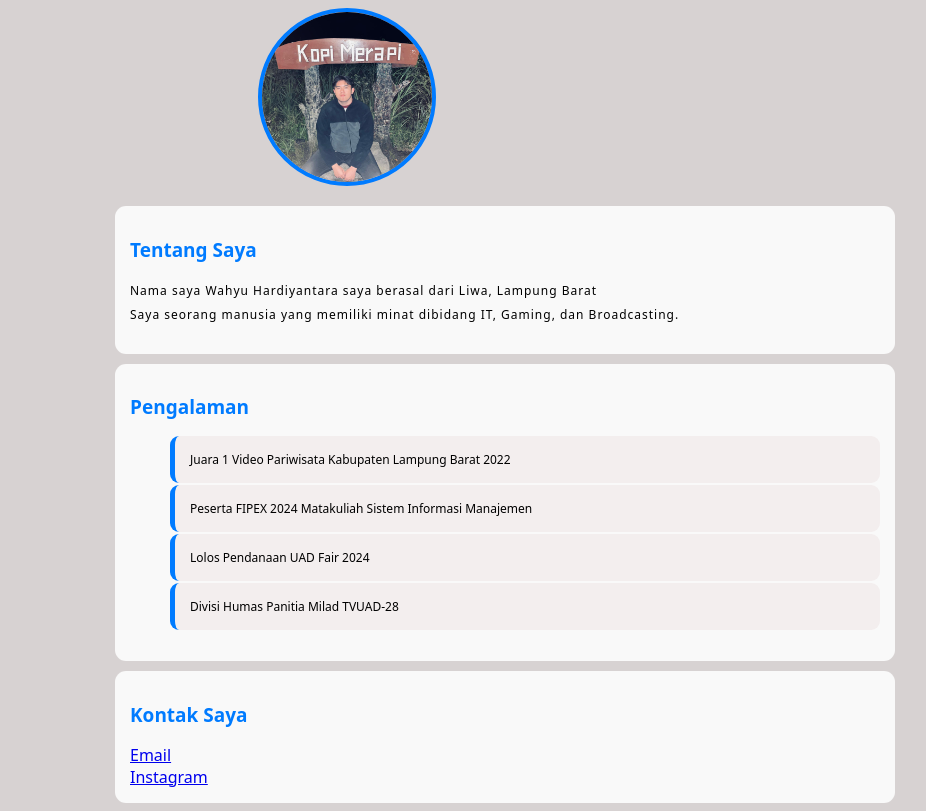
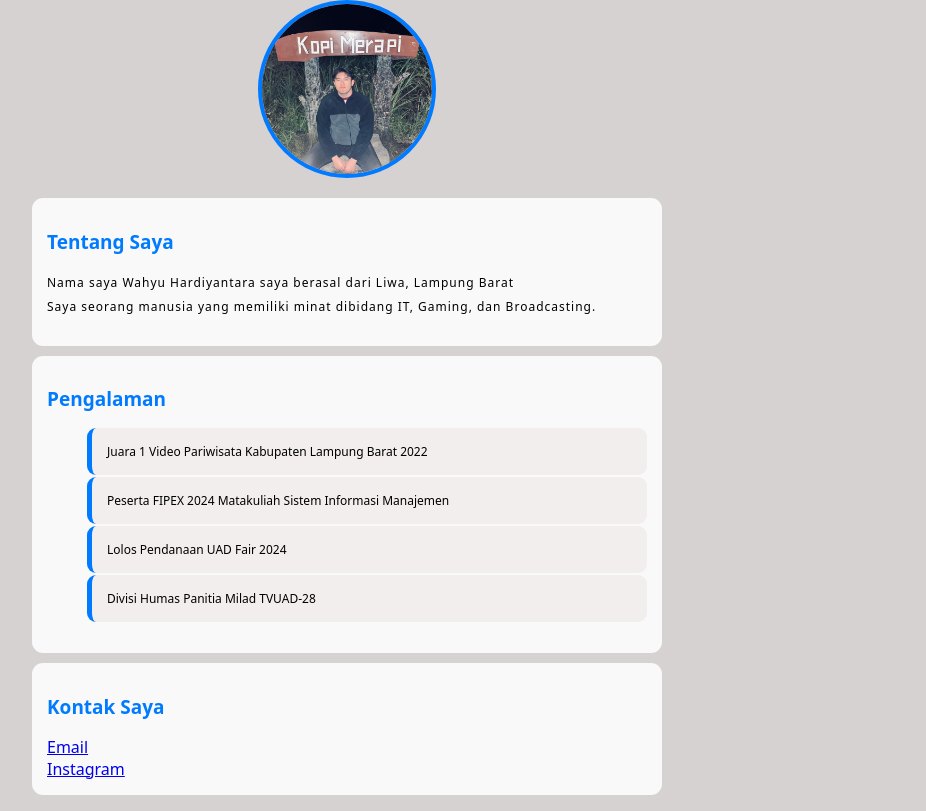
Before and after one commit to Wahyu-hdt/tekweb_2024_2300016057, a plain HTML site: page praktikum_2/index.html in a window 1280 px wide. Shown: the whole page, without its empty margins (293-1219 px from the left). Drawn offline with Linux system fonts and the light colour scheme.

Commit message:
Praktikum 2

```diff
--- a/praktikum_2/style.css
+++ b/praktikum_2/style.css
@@ -16,34 +16,34 @@ img {
 }
 
 .container {
-  max-width: 300px;
+  max-width: 100%;
   margin: 0 auto;
 }
 
 .container-diri {
-  width: 750px;
+  width: 80%;
+  max-width: 600px;
   border-radius: 11px;
   background-color: #f9f9f9;
   padding: 15px;
   margin-bottom: 10px;
-  margin-left: 400px;
 }
 
 .container-pengalaman {
-  width: 750px;
+  width: 80%;
+  max-width: 600px;
   background-color: #f9f9f9;
   padding: 15px;
   margin-bottom: 10px;
-  margin-left: 400px;
   border-radius: 11px;
 }
 
 .container-kontak {
-  width: 750px;
+  width: 80%;
+  max-width: 600px;
   background-color: #f9f9f9;
   padding: 15px;
   margin-bottom: 2px;
-  margin-left: 400px;
   border-radius: 11px;
 }
 
@@ -72,3 +72,17 @@ ul li {
   border-left: 5px solid #007bff;
   border-radius: 9px;
 }
+
+body {
+  max-width: 100%;
+  margin: 0 auto;
+  display: flex;
+  flex-direction: column;
+  align-items: center;
+}
+
+@media only screen and (max-width: 768px) {
+  [class*="conta-"] {
+    width: 100%;
+  }
+}
```
